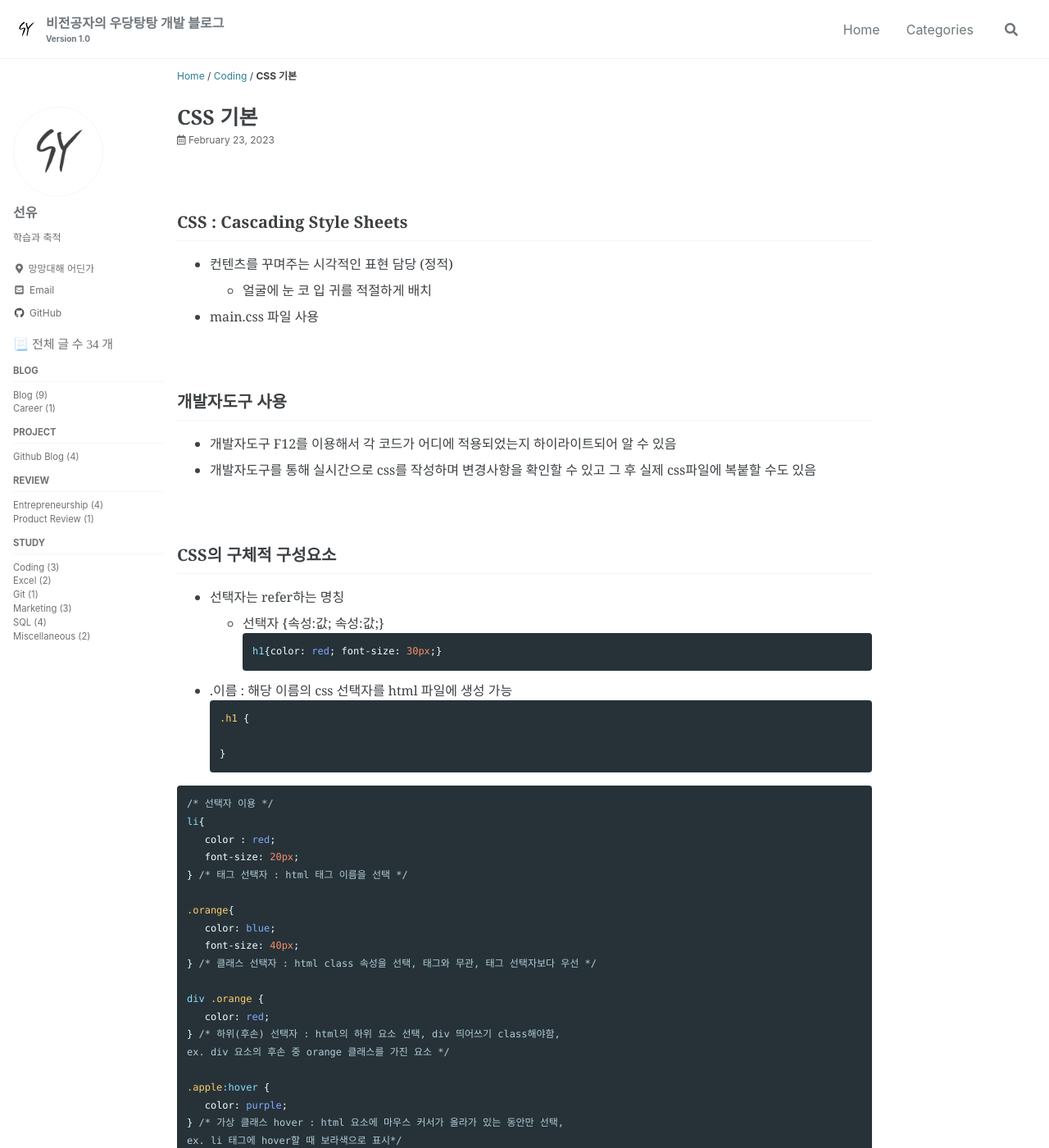
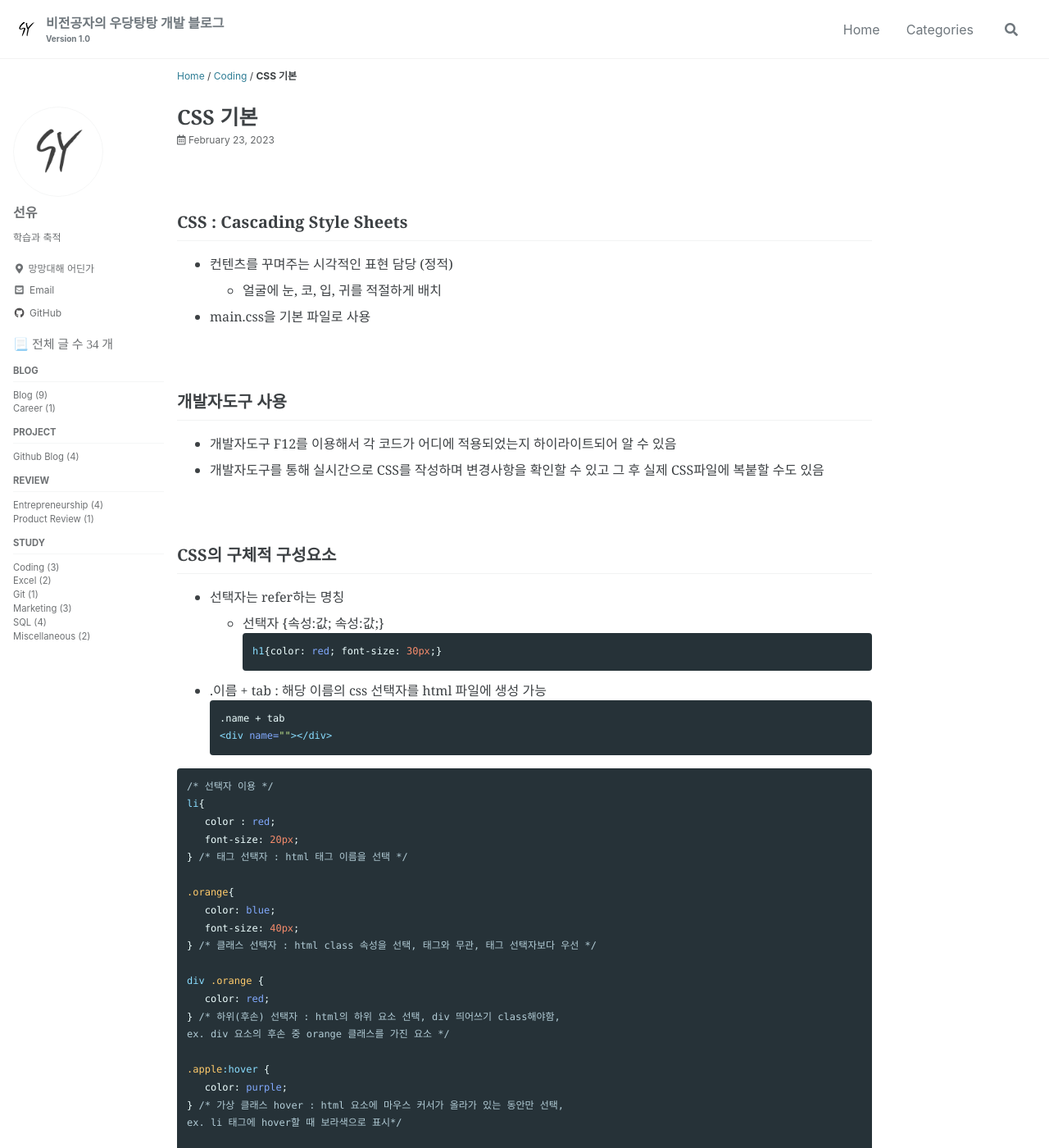
Before and after one commit to devSeanYoo/devSeanYoo.github.io, a Jekyll site: the page built from _posts/2023-02-23-fastcampus_css_basics.md, in a window 1280 px wide and 1400 px high. Shown: the whole window at 82% size. Built offline with Jekyll 4.4.1, drawn with Linux system fonts in a browser that asks for light colours; cached includes are drawn as plain includes; some web fonts are replaced.

Commit message:
Update 2023-02-23-fastcampus_css_basics.md

````diff
--- a/_posts/2023-02-23-fastcampus_css_basics.md
+++ b/_posts/2023-02-23-fastcampus_css_basics.md
@@ -8,15 +8,15 @@ categories : coding
 
 ## CSS : Cascading Style Sheets
 - 컨텐츠를 꾸며주는 시각적인 표현 담당 (정적)
-  - 얼굴에 눈 코 입 귀를 적절하게 배치
+  - 얼굴에 눈, 코, 입, 귀를 적절하게 배치
 
-- main.css 파일 사용
+- main.css을 기본 파일로 사용
 
 <br>
 
 ## 개발자도구 사용
 - 개발자도구 F12를 이용해서 각 코드가 어디에 적용되었는지 하이라이트되어 알 수 있음
-- 개발자도구를 통해 실시간으로 css를 작성하며 변경사항을 확인할 수 있고 그 후 실제 css파일에 복붙할 수도 있음
+- 개발자도구를 통해 실시간으로 CSS를 작성하며 변경사항을 확인할 수 있고 그 후 실제 CSS파일에 복붙할 수도 있음
 
 <br>
 
@@ -26,11 +26,10 @@ categories : coding
   ```css
   h1{color: red; font-size: 30px;}
    ```
-- .이름 : 해당 이름의 css 선택자를 html 파일에 생성 가능
-  ```css
-  .h1 {
-
-  }
+- .이름 + tab : 해당 이름의 css 선택자를 html 파일에 생성 가능
+  ```html
+  .name + tab
+  <div name=""></div>
   ```
 
 ```css
````
